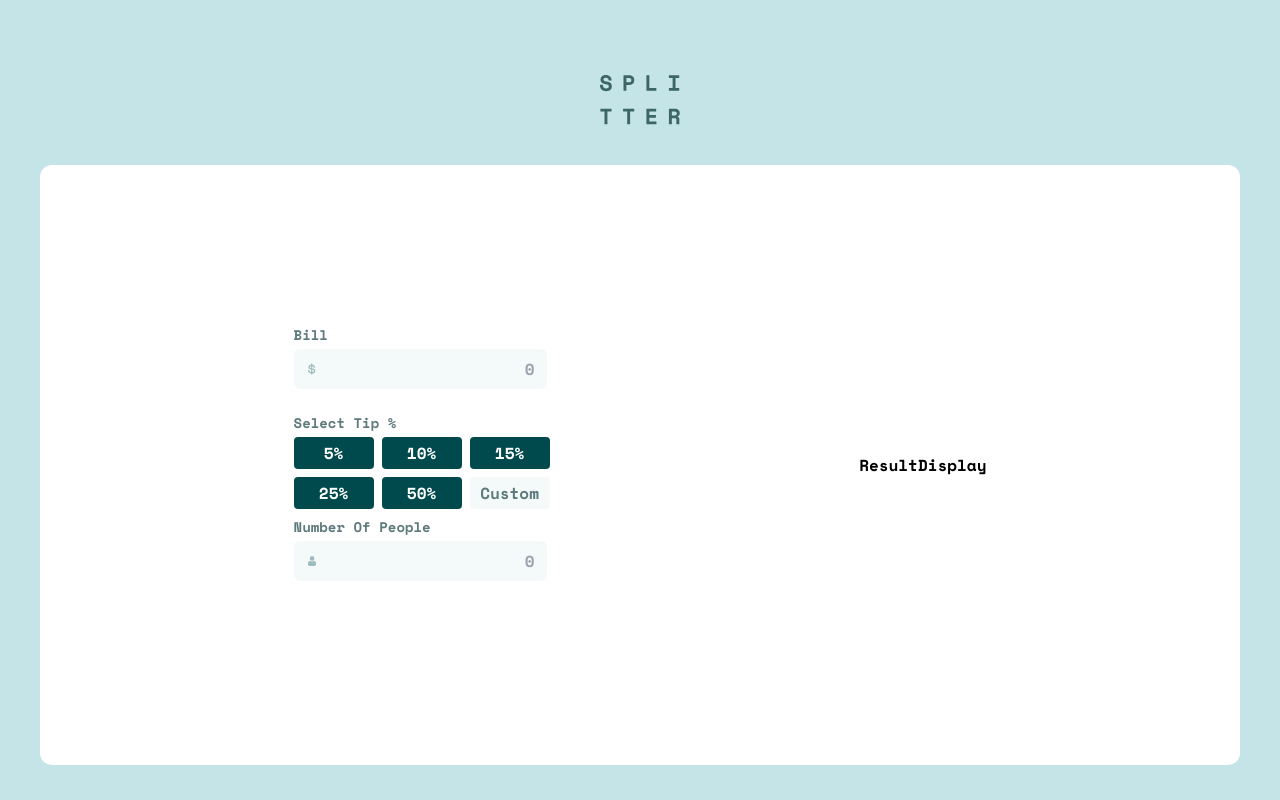
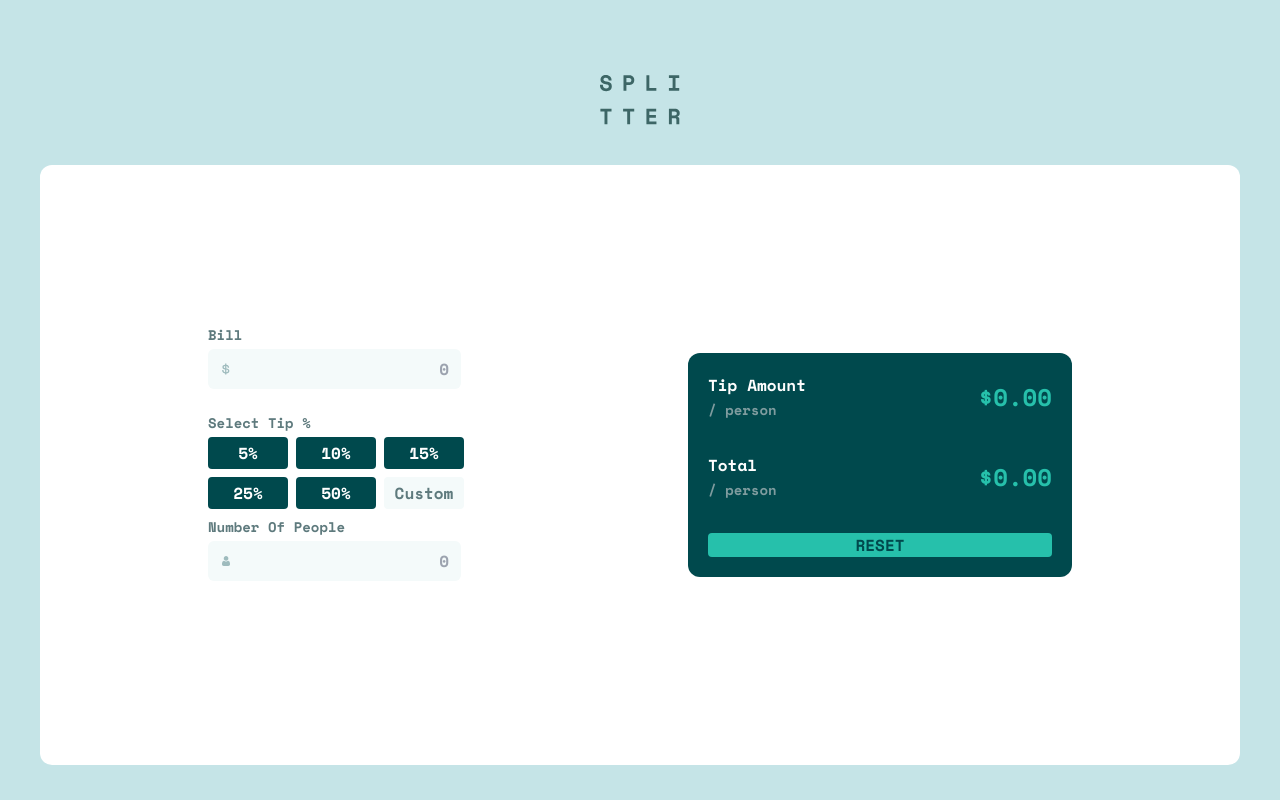
Before and after one commit to Rowada/tip-calculator, a React (Vite) app: page / in a window 1280 px wide. Built offline with nearby package versions, Linux system fonts and the light colour scheme.

Commit message:
style: add first version for result component

```diff
--- a/src/components/Calculator/ResultDisplay.jsx
+++ b/src/components/Calculator/ResultDisplay.jsx
@@ -1,5 +1,29 @@
 import React from "react";
 
 export const ResultDisplay = () => {
-  return <div>ResultDisplay</div>;
+  return (
+    <div className="bg-accent rounded-xl py-5 px-5 w-96">
+      <div className="flex items-center justify-between mb-8">
+        <div>
+          <p className="text-white">Tip Amount</p>
+          <span className="text-text2 text-sm">/ person</span>
+        </div>
+
+        <h3 className="text-primary text-2xl">$0.00</h3>
+      </div>
+
+      <div className="flex items-center justify-between mb-8">
+        <div>
+          <p className="text-white">Total</p>
+          <span className="text-text2 text-sm">/ person</span>
+        </div>
+
+        <h3 className="text-primary text-2xl">$0.00</h3>
+      </div>
+
+      <button className="w-full block bg-primary text-accent uppercase rounded">
+        reset
+      </button>
+    </div>
+  );
 };
```
